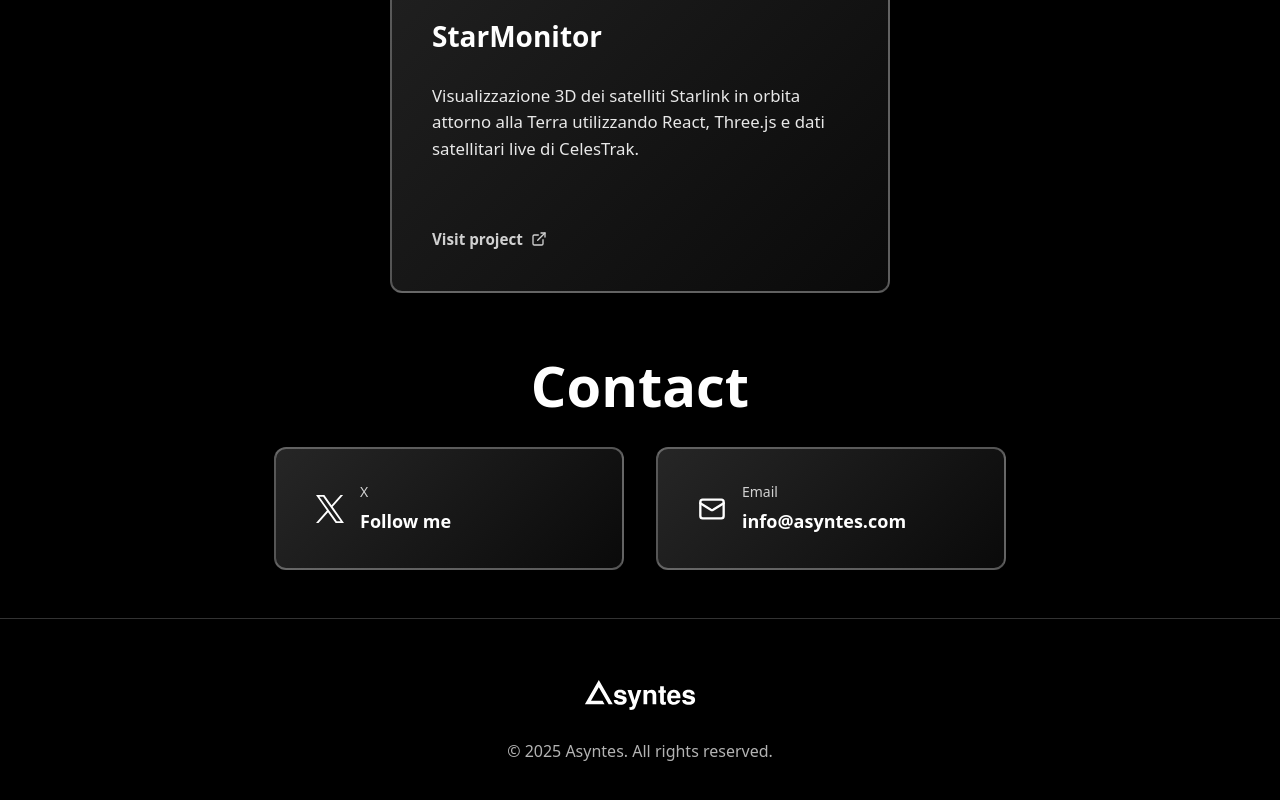
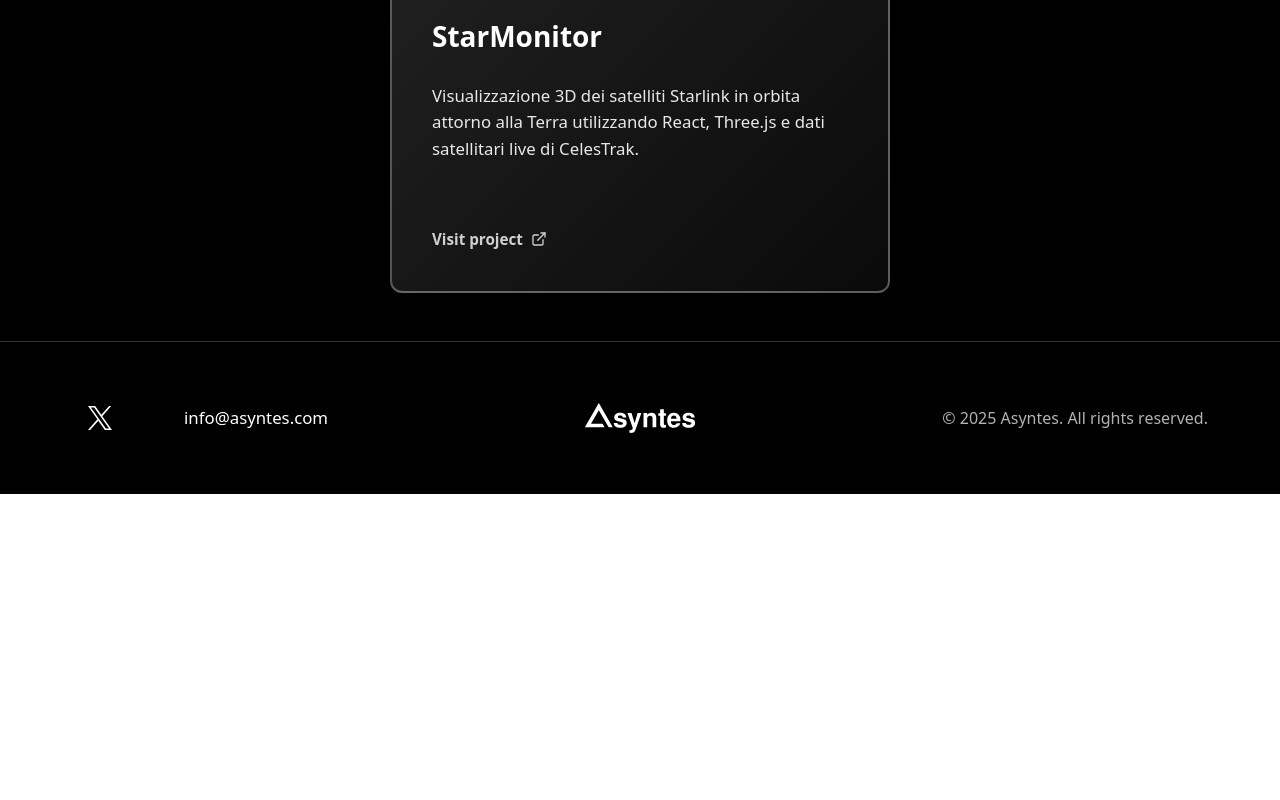
Before and after one commit to asyntes/asyntes.com, a React (Vite) app: page / in a window 1280 px wide. Shown: the part 1785-2585 px from the top of the page. After the commit the page ends 2279 px from the top, so only its background shows below. Built offline with nearby package versions, Linux system fonts and the light colour scheme.

Commit message:
update contacts

```diff
--- a/src/components/layout/Footer/Footer.css
+++ b/src/components/layout/Footer/Footer.css
@@ -12,18 +12,59 @@
     text-align: center;
 }
 
+.footer-content {
+    display: flex;
+    flex-direction: column;
+    align-items: center;
+    gap: 1.5rem;
+}
+
 .footer-brand {
     display: flex;
     justify-content: center;
     align-items: center;
-    margin-bottom: 1rem;
 }
 
 .footer-logo {
     height: 2.5rem;
     width: auto;
     filter: brightness(0) invert(1);
-    /* Rende il logo bianco */
+}
+
+.footer-contacts {
+    display: flex;
+    flex-direction: column;
+    align-items: center;
+    gap: 1rem;
+}
+
+.footer-contact-item {
+    display: flex;
+    align-items: center;
+    gap: 0.75rem;
+    color: var(--color-white);
+    text-decoration: none;
+    font-size: 1rem;
+    font-weight: 500;
+    transition: var(--transition);
+    padding: 0.5rem 1rem;
+    border-radius: 6px;
+}
+
+.footer-contact-item:hover {
+    opacity: 0.8;
+    transform: translateY(-2px);
+}
+
+.footer-contact-icon {
+    width: 1.25rem;
+    height: 1.25rem;
+    flex-shrink: 0;
+}
+
+.footer-email {
+    font-family: 'Nimbus', system-ui, sans-serif;
+    font-weight: 400;
 }
 
 .footer-text {
@@ -31,6 +72,7 @@
     opacity: 0.7;
     font-size: 0.875rem;
     line-height: 1.5;
+    margin-top: 0.5rem;
 }
 
 /* Responsive */
@@ -39,12 +81,34 @@
         padding: 0 2rem;
     }
 
+    .footer-content {
+        flex-direction: row;
+        justify-content: space-between;
+        align-items: center;
+        gap: 2rem;
+    }
+
+    .footer-brand {
+        flex: 1;
+        justify-content: center;
+    }
+
     .footer-logo {
         height: 3rem;
     }
 
+    .footer-contacts {
+        flex-direction: row;
+        gap: 2rem;
+        flex: 1;
+        justify-content: flex-start;
+    }
+
     .footer-text {
         font-size: 1rem;
+        flex: 1;
+        text-align: right;
+        margin-top: 0;
     }
 }
 
@@ -56,4 +120,17 @@
     .footer-logo {
         height: 3.5rem;
     }
+
+    .footer-contacts {
+        gap: 2.5rem;
+    }
+
+    .footer-contact-item {
+        font-size: 1.05rem;
+    }
+
+    .footer-contact-icon {
+        width: 1.5rem;
+        height: 1.5rem;
+    }
 }
--- a/src/components/layout/Footer/Footer.tsx
+++ b/src/components/layout/Footer/Footer.tsx
@@ -1,4 +1,5 @@
 import { useI18n } from '../../../contexts/I18nContext';
+import XIcon from '../../icons/XIcon';
 import './Footer.css';
 
 const Footer = () => {
@@ -7,6 +8,29 @@
     return (
         <footer className="footer">
             <div className="footer-container">
+                <div className="footer-content">
+
+
+                    <div className="footer-contacts">
+                        <a
+                            href="https://x.com/asyntes"
+                            target="_blank"
+                            rel="noopener noreferrer"
+                            className="footer-contact-item"
+                            aria-label="Profilo X"
+                        >
+                            <XIcon className="footer-contact-icon" />
+                        </a>
+
+                        <a
+                            href="mailto:info@asyntes.com"
+                            className="footer-contact-item footer-email"
+                            aria-label="Invia email"
+                        >
+                            info@asyntes.com
+                        </a>
+                    </div>
+
                     <div className="footer-brand">
                         <img
                             src="/asyntes.svg"
@@ -14,9 +38,11 @@
                             className="footer-logo"
                         />
                     </div>
+
                     <p className="footer-text">
                         © {new Date().getFullYear()} Asyntes. {t('footer.rights')}
                     </p>
+                </div>
             </div>
         </footer>
     );
--- a/src/components/sections/Projects/Projects.css
+++ b/src/components/sections/Projects/Projects.css
@@ -1,7 +1,7 @@
 .projects {
     background-color: var(--color-black);
     color: var(--color-white);
-    padding: 1.5rem 0 0 0;
+    padding: 1.5rem 0 3rem 0;
     width: 100%;
 }
 
@@ -145,7 +145,7 @@
 /* Tablet */
 @media (min-width: 768px) {
     .projects {
-        padding: 2rem 0 0 0;
+        padding: 2rem 0 3rem 0;
     }
 
     .projects-container {
@@ -187,7 +187,7 @@
 /* Desktop */
 @media (min-width: 1024px) {
     .projects {
-        padding: 2.5rem 0 0 0;
+        padding: 2.5rem 0 3rem 0;
     }
 
     .projects-title {
--- a/src/pages/Home/Home.tsx
+++ b/src/pages/Home/Home.tsx
@@ -3,7 +3,6 @@
 import Hero from '../../components/sections/Hero';
 import Projects from '../../components/sections/Projects';
 import About from '../../components/sections/About';
-import Contact from '../../components/sections/Contact';
 import Footer from '../../components/layout/Footer';
 import './Home.css';
 
@@ -15,7 +14,6 @@
                 <Hero />
                 <About />
                 <Projects />
-                <Contact />
             </main>
             <Footer />
         </div>
```
Lines whose indentation alone changed are shown as unchanged.
